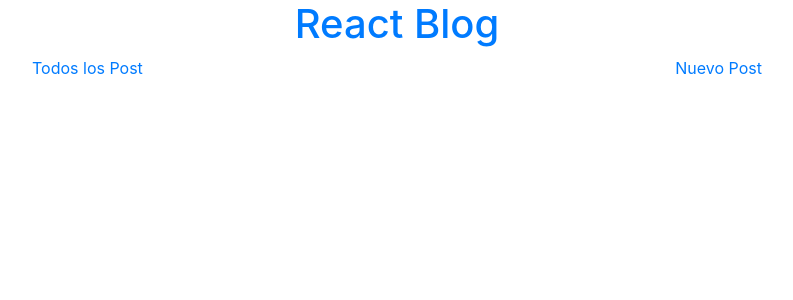
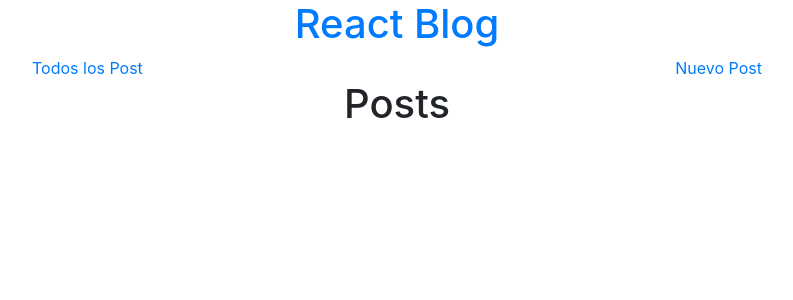
Before and after one commit to MigueMartelo/crudReact, a React (Create React App) app: page / in a window 1280 px wide. Shown: the top 300 px of the page, without its empty margins (243-1036 px from the left). Built offline with nearby package versions, Linux system fonts and the light colour scheme; no server answers.

Commit message:
Creating Posts component

```diff
--- /dev/null
+++ b/src/components/Posts.js
@@ -0,0 +1,13 @@
+import React, { Component } from 'react';
+
+class Posts extends Component {
+    render() {
+        return (
+            <div className="col-12 col-md-8">
+                <h1 className="text-center">Posts</h1>
+            </div>
+        );
+    }
+}
+
+export default Posts;
--- a/src/components/Router.js
+++ b/src/components/Router.js
@@ -4,6 +4,7 @@
 
 import Header from './Header';
 import Navegation from './Navegation';
+import Posts from './Posts';
 
 class Router extends Component {
     state = {
@@ -33,6 +34,15 @@
                     <div className="row justify-content-center">
                         <Header />
                         <Navegation />
+                        <Switch>
+                            <Route exact path="/" render={ () => {
+                                return (
+                                    <Posts
+                                        posts = {this.state.posts}
+                                    />
+                                )
+                            }}/>
+                        </Switch>
                     </div>
                 </div>
             </BrowserRouter>
```
